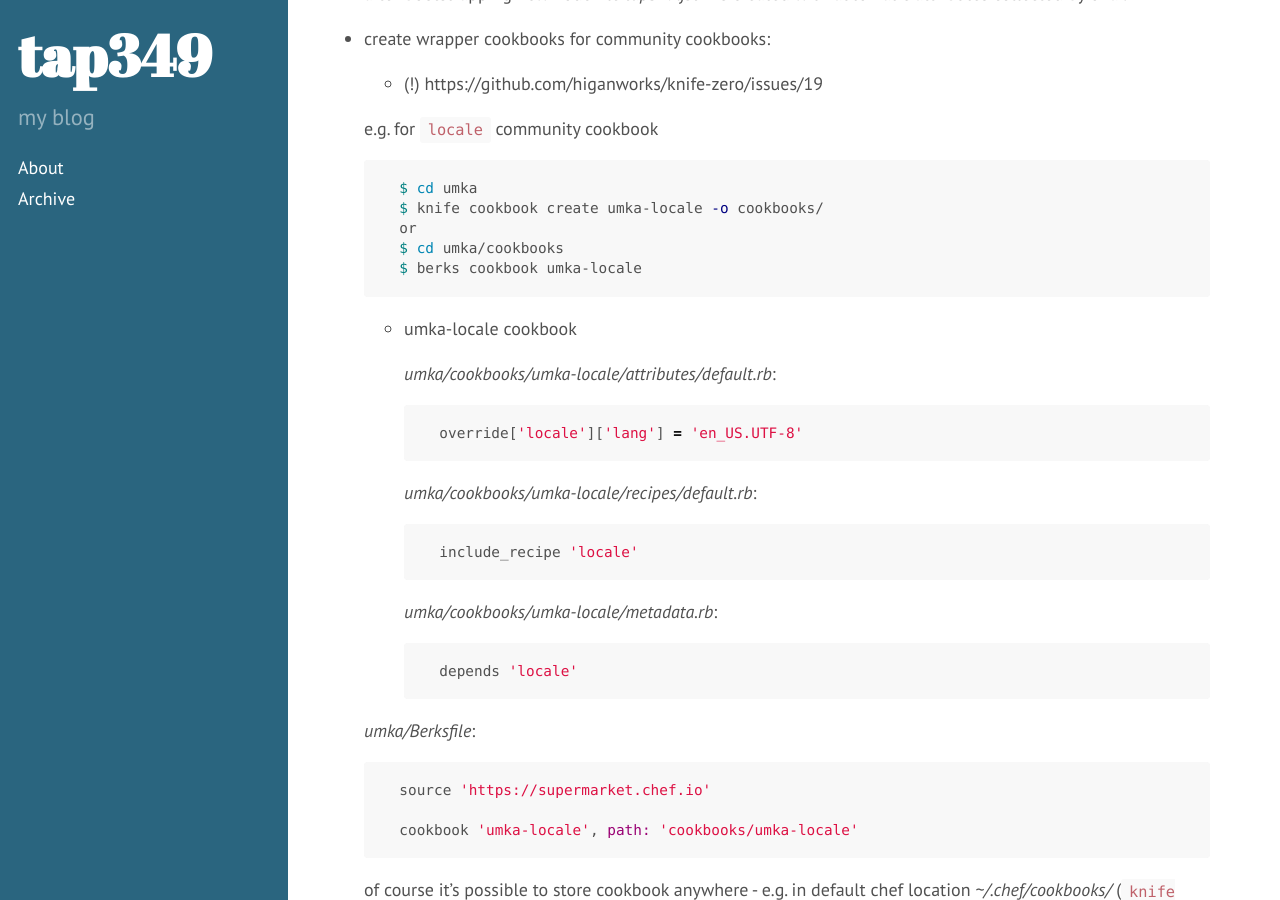
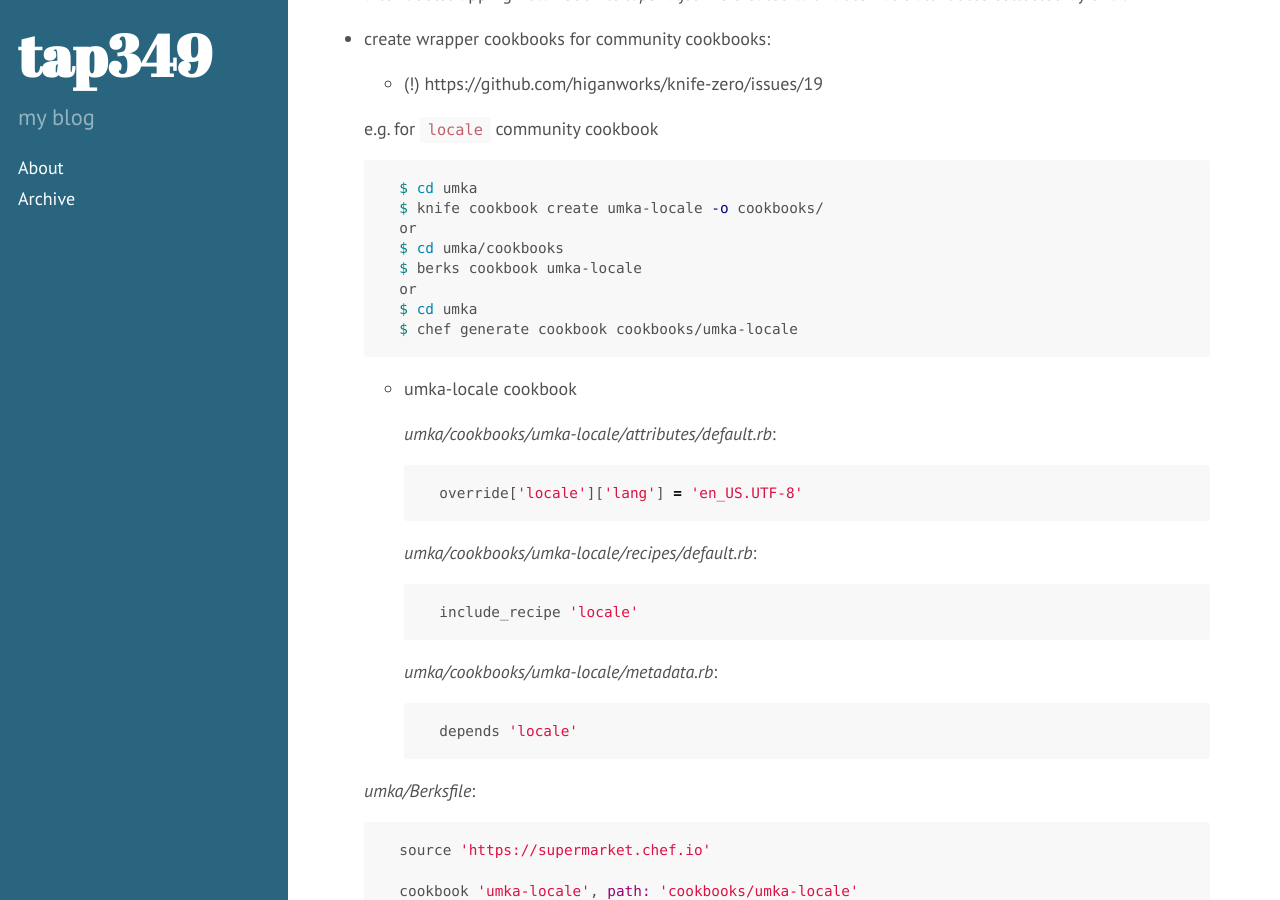
Before and after one commit to tap349/tap349.github.io, a Jekyll site: the page built from _posts/2016-01-24-chef-umka-log.md, in a window 1280 px wide and 900 px high, scrolled down 4565 px. Built offline with Jekyll 4.4.1, drawn with Linux system fonts in a browser that asks for light colours; Markdown is read by kramdown in place of the engine named in the settings; some of the changed text lies outside the part shown.

Commit message:
update 2016-02-16_15:14:49

````diff
--- a/_posts/2016-01-24-chef-umka-log.md
+++ b/_posts/2016-01-24-chef-umka-log.md
@@ -227,6 +227,9 @@ users:
     or
     $ cd umka/cookbooks
     $ berks cookbook umka-locale
+    or
+    $ cd umka
+    $ chef generate cookbook cookbooks/umka-locale
     ```
 
     - umka-locale cookbook
````
Also changed, not shown: other parts of _posts/2016-01-24-chef-umka-log.md (+1 -1 lines).
